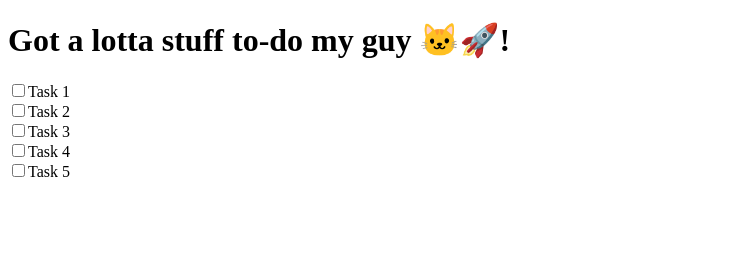
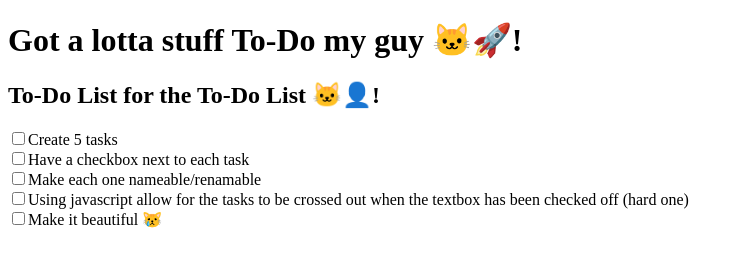
Before and after one commit to samixtures/Task-Organizer, a plain HTML site: page index.html in a window 1280 px wide. Shown: the whole page, without its empty margins (0-744 px from the left). Drawn offline with Linux system fonts and the light colour scheme.

Commit message:
Progressed with the knowledge I already have

```diff
--- a/index.html
+++ b/index.html
@@ -5,11 +5,12 @@
     <link rel="stylesheet" href="styles.css">
 </head>
 <body>
-    <h1>Got a lotta stuff to-do my guy 🐱‍🚀!</h1>
-    <input type="checkbox">Task 1<br>
-    <input type="checkbox">Task 2<br>
-    <input type="checkbox">Task 3<br>
-    <input type="checkbox">Task 4<br>
-    <input type="checkbox">Task 5<br>
+    <h1>Got a lotta stuff To-Do my guy 🐱‍🚀!</h1>
+    <h2>To-Do List for the To-Do List 🐱‍👤!</h2>
+    <input type="checkbox">Create 5 tasks<br>
+    <input type="checkbox">Have a checkbox next to each task<br>
+    <input type="checkbox">Make each one nameable/renamable<br>
+    <input type="checkbox">Using javascript allow for the tasks to be crossed out when the textbox has been checked off (hard one)<br>
+    <input type="checkbox">Make it beautiful 😿<br>
 </body>
 </html>
```
